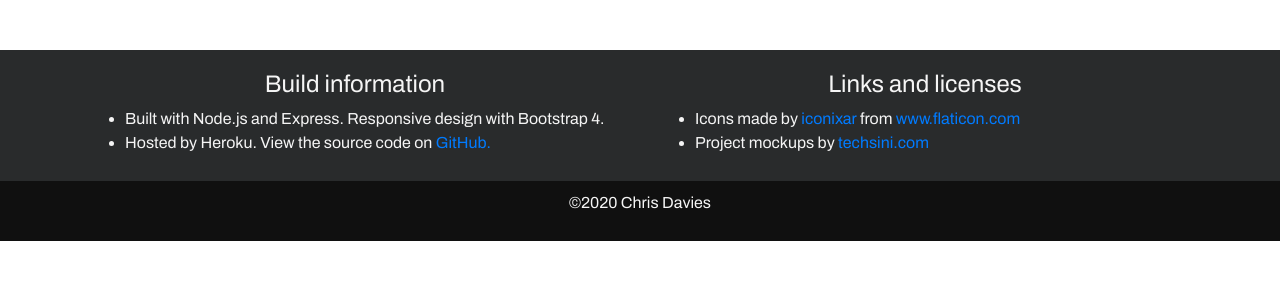
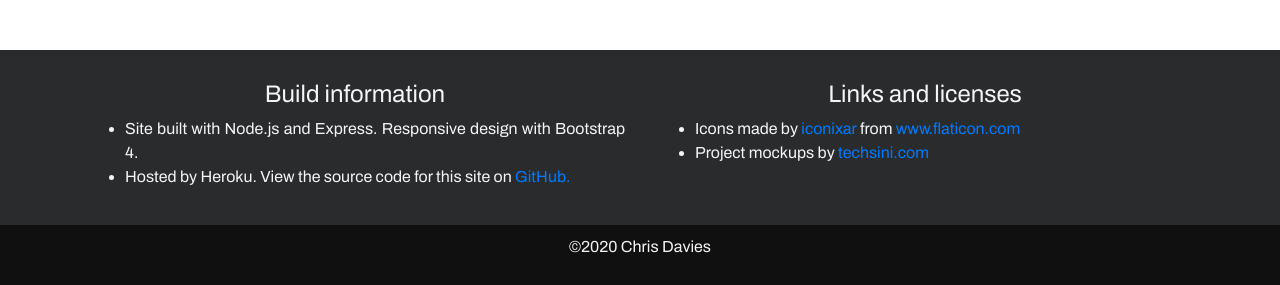
Before and after one commit to abacobob/portfolio-site, a website: page public/index.html in a window 1280 px wide. Shown: the part 2100-2385 px from the top of the page. Before the commit the page ends 2341 px from the top, so only its background shows below. Drawn offline with nearby package versions, Linux system fonts and the light colour scheme.

Commit message:
project completion commit

```diff
--- a/public/index.html
+++ b/public/index.html
@@ -168,8 +168,8 @@
           <div class = 'footerInfo col-md-6'>
             <h5 class = 'text-center'>Build information</h5>
             <ul class = 'text-justify'>
-              <li>Built with Node.js and Express. Responsive design with Bootstrap 4.</li>
-              <li>Hosted by Heroku. View the source code on <a href="https://github.com/abacobob/portfolio-site" target="blank"> GitHub. </a></li>
+              <li>Site built with Node.js and Express. Responsive design with Bootstrap 4.</li>
+              <li>Hosted by Heroku. View the source code for this site on <a href="https://github.com/abacobob/portfolio-site" target="blank"> GitHub. </a></li>
             </ul>
           </div>
           <div class = 'footerInfo col-md-6'>
--- a/public/style.css
+++ b/public/style.css
@@ -171,8 +171,8 @@ background: transparent;
 }
 
 .footerInfo{
-    margin-top: 10px;
-    margin-bottom: 10px;
+    margin-top: 20px;
+    margin-bottom: 20px;
 }
 
 
```
